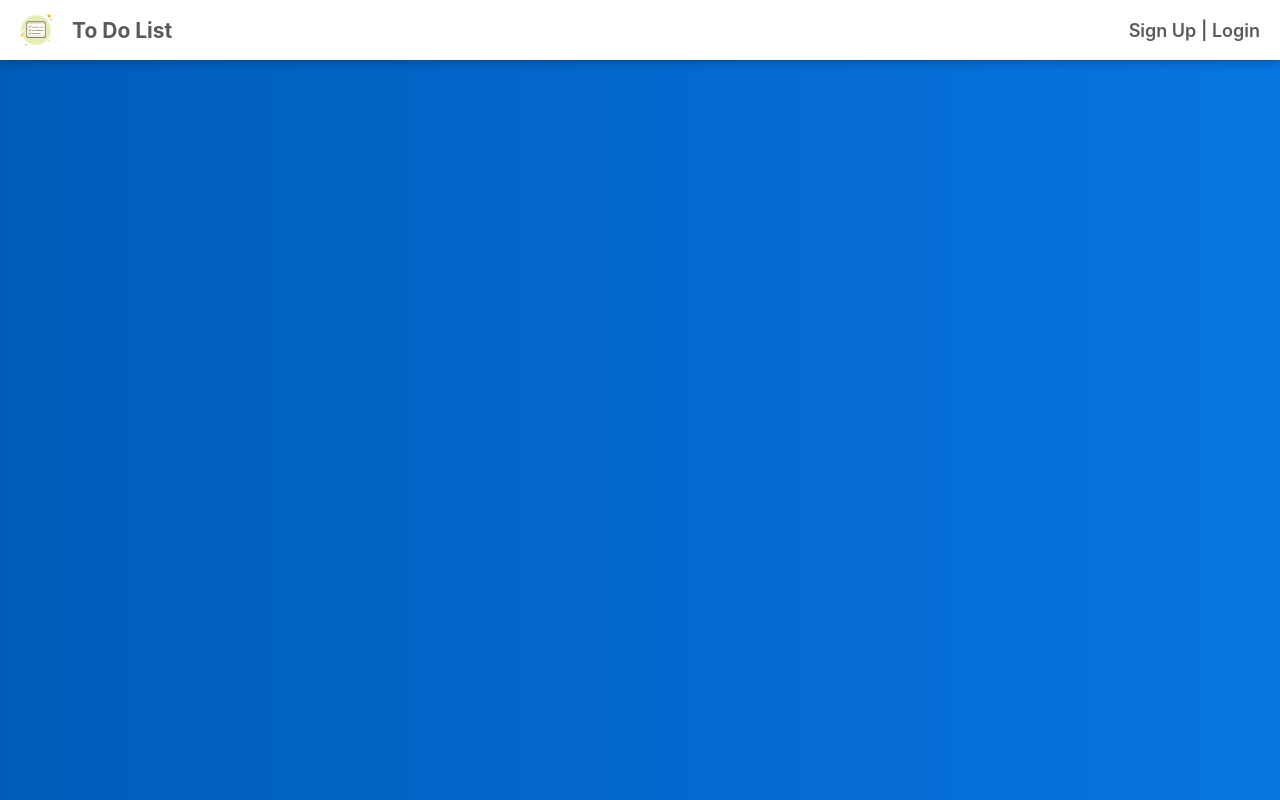
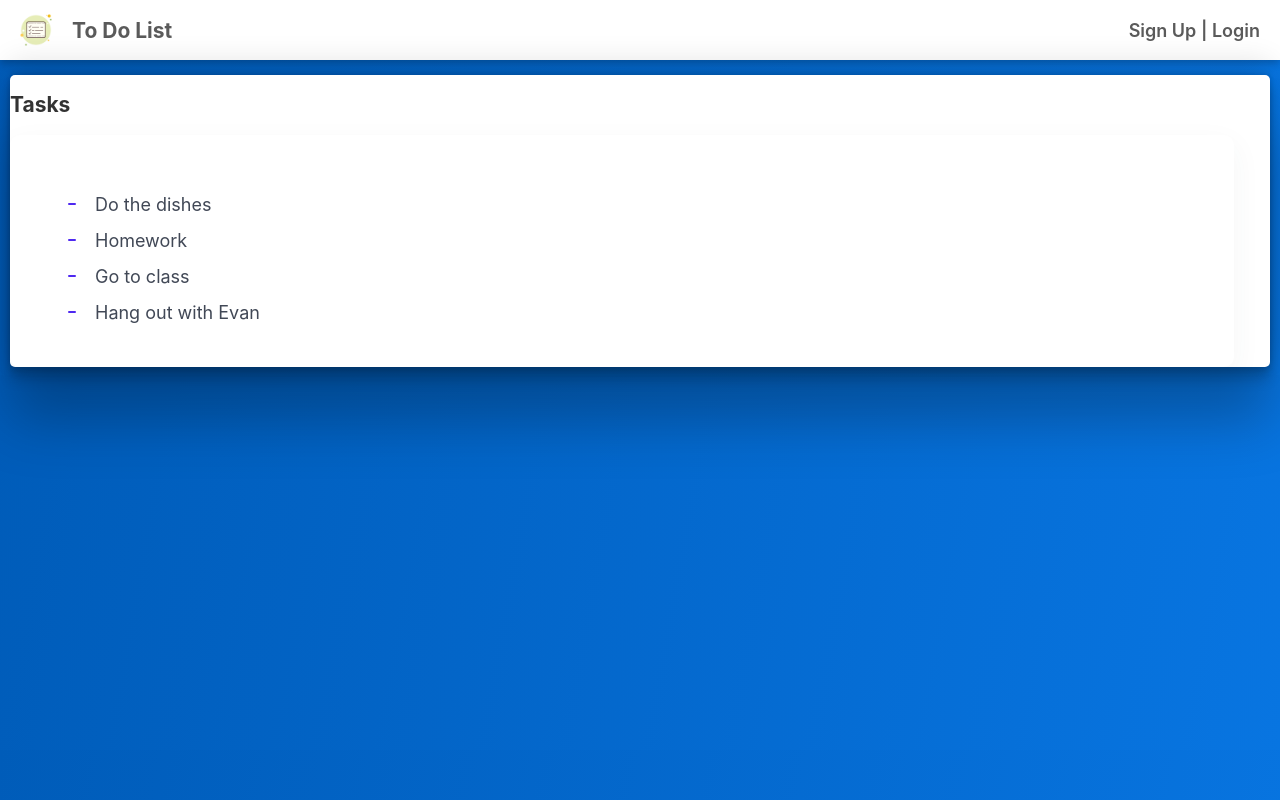
Before and after one commit to parker-t-harrelson/to-do-list-app, an Angular app: page / in a window 1280 px wide. Built offline with nearby package versions, Linux system fonts and the light colour scheme.

Commit message:
Began designing the display block for a user's tasks

```diff
--- a/src/app/app.component.html
+++ b/src/app/app.component.html
@@ -10,3 +10,5 @@
     <div class="spacer"></div>
     <app-login-sign-up></app-login-sign-up>
 </div>
+
+<app-to-do-note></app-to-do-note>
--- a/src/app/app.module.ts
+++ b/src/app/app.module.ts
@@ -3,11 +3,13 @@ import { BrowserModule } from '@angular/platform-browser';
 
 import { AppComponent } from './app.component';
 import { LoginSignUpComponent } from './login-sign-up/login-sign-up.component';
+import { ToDoNoteComponent } from './to-do-note/to-do-note.component';
 
 @NgModule({
   declarations: [
     AppComponent,
-    LoginSignUpComponent
+    LoginSignUpComponent,
+    ToDoNoteComponent
   ],
   imports: [
     BrowserModule
--- /dev/null
+++ b/src/app/tasks.ts
@@ -0,0 +1,9 @@
+import { ToDoNote } from "./to-do-note";
+
+export const TASKS: ToDoNote[] = [
+
+    {title: 'Do the dishes'},
+    {title: 'Homework'},
+    {title: 'Go to class'},
+    {title: 'Hang out with Evan'}
+];
--- /dev/null
+++ b/src/app/to-do-note.ts
@@ -0,0 +1,5 @@
+
+export interface ToDoNote {
+
+    title: string;
+}
--- /dev/null
+++ b/src/app/to-do-note/to-do-note.component.html
@@ -0,0 +1,11 @@
+<div class="toDoBlock">
+    <h2>Tasks</h2>
+    <div id="checklist">
+        <ul>
+            <li *ngFor="let note of toDoNote">
+                <input type="checkbox" id="todo" name="todo" value="todo">
+                <label>{{note.title}}</label>
+            </li>
+        </ul>
+    </div>
+</div>
--- /dev/null
+++ b/src/app/to-do-note/to-do-note.component.ts
@@ -0,0 +1,17 @@
+import { Component, OnInit } from '@angular/core';
+import { TASKS } from '../tasks';
+
+@Component({
+  selector: 'app-to-do-note',
+  templateUrl: './to-do-note.component.html',
+  styleUrls: ['./to-do-note.component.css']
+})
+export class ToDoNoteComponent implements OnInit {
+
+  toDoNote = TASKS;
+
+  constructor() { }
+
+  ngOnInit(): void {
+  }
+}
```
Also changed, not shown: 1 other file (tests, documents, lock files or other folders).
